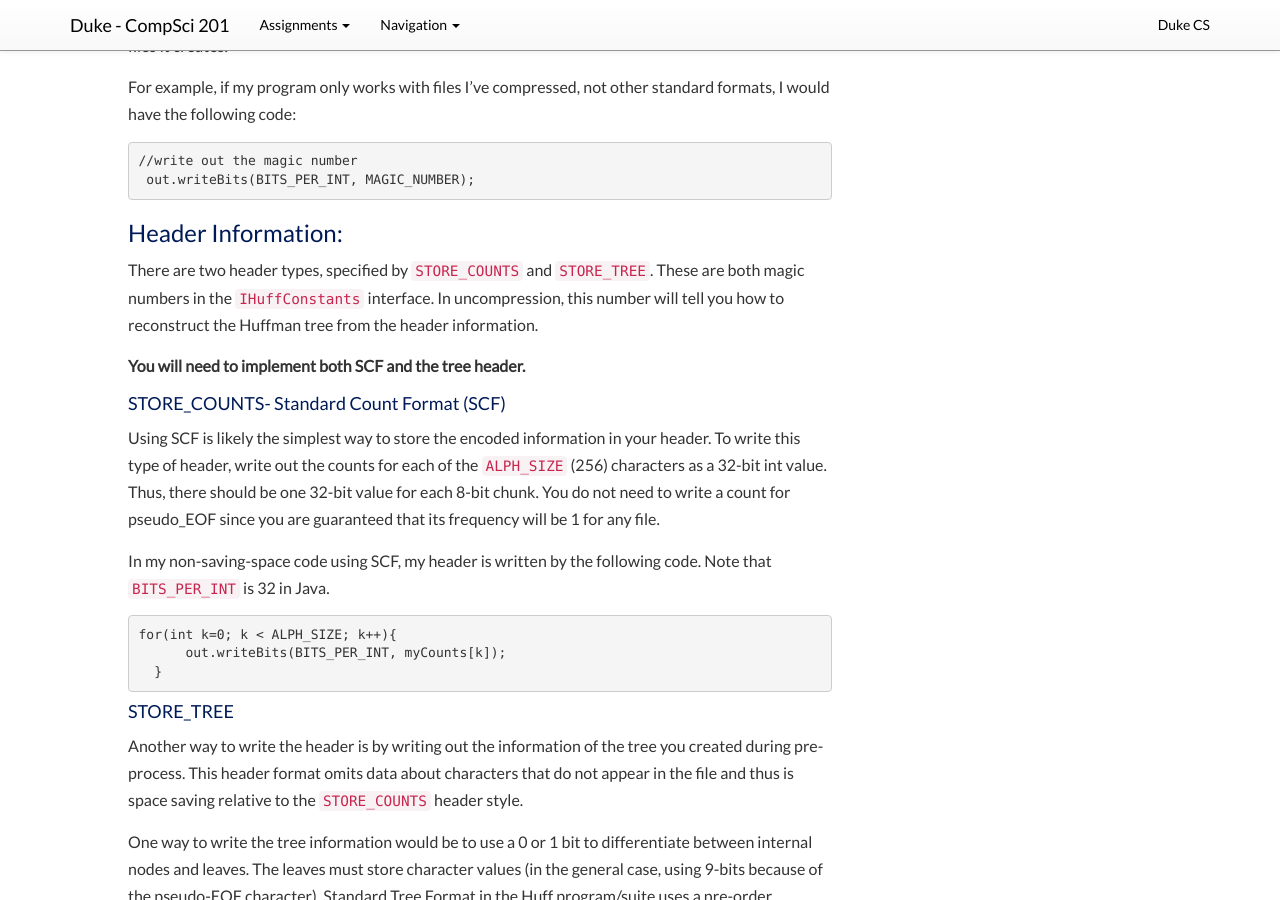
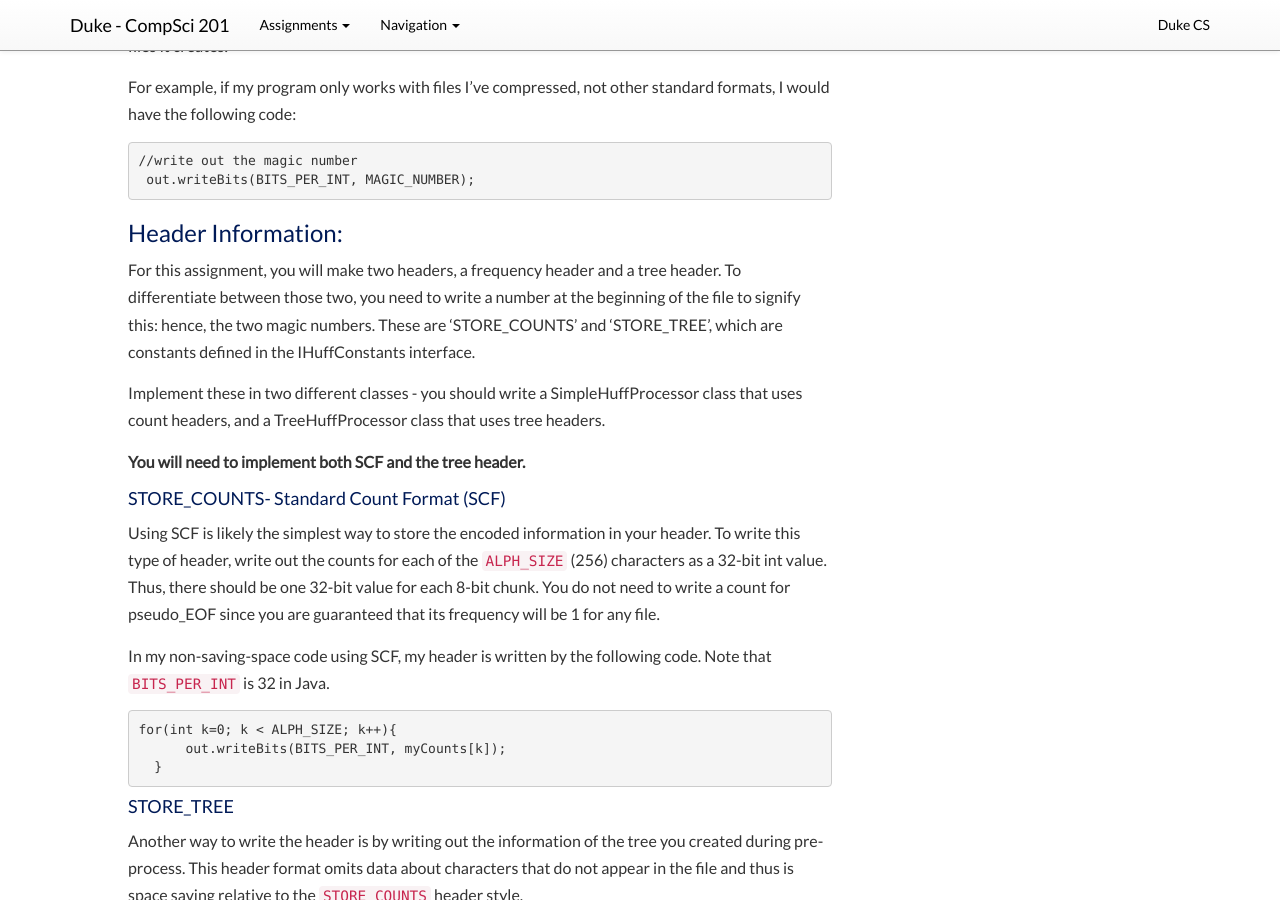
Before and after one commit to compsci201/compsci201.github.io, a Jekyll site: the page built from huffman/3-compression.md, in a window 1280 px wide and 900 px high, scrolled down 670 px. Built offline with Jekyll 4.4.1, drawn with Linux system fonts in a browser that asks for light colours; nearby versions of some CDN libraries.

Commit message:
added header info to assignment

```diff
--- a/huffman/3-compression.md
+++ b/huffman/3-compression.md
@@ -24,7 +24,10 @@ For example, if my program only works with files I've compressed, not other stan
 
 
 ###Header Information:
-There are two header types, specified by `STORE_COUNTS` and `STORE_TREE`. These are both magic numbers in the `IHuffConstants` interface. In uncompression, this number will tell you how to reconstruct the Huffman tree from the header information.
+
+For this assignment, you will make two headers, a frequency header and a tree header. To differentiate between those two, you need to write a number at the beginning of the file to signify this: hence, the two magic numbers. These are 'STORE_COUNTS' and 'STORE_TREE', which are constants defined in the IHuffConstants interface.
+
+Implement these in two different classes - you should write a SimpleHuffProcessor class that uses count headers, and a TreeHuffProcessor class that uses tree headers.
 
 **You will need to implement both SCF and the tree header.**
 
```
Also changed, not shown: huffman/7-FAQ.md (added).
